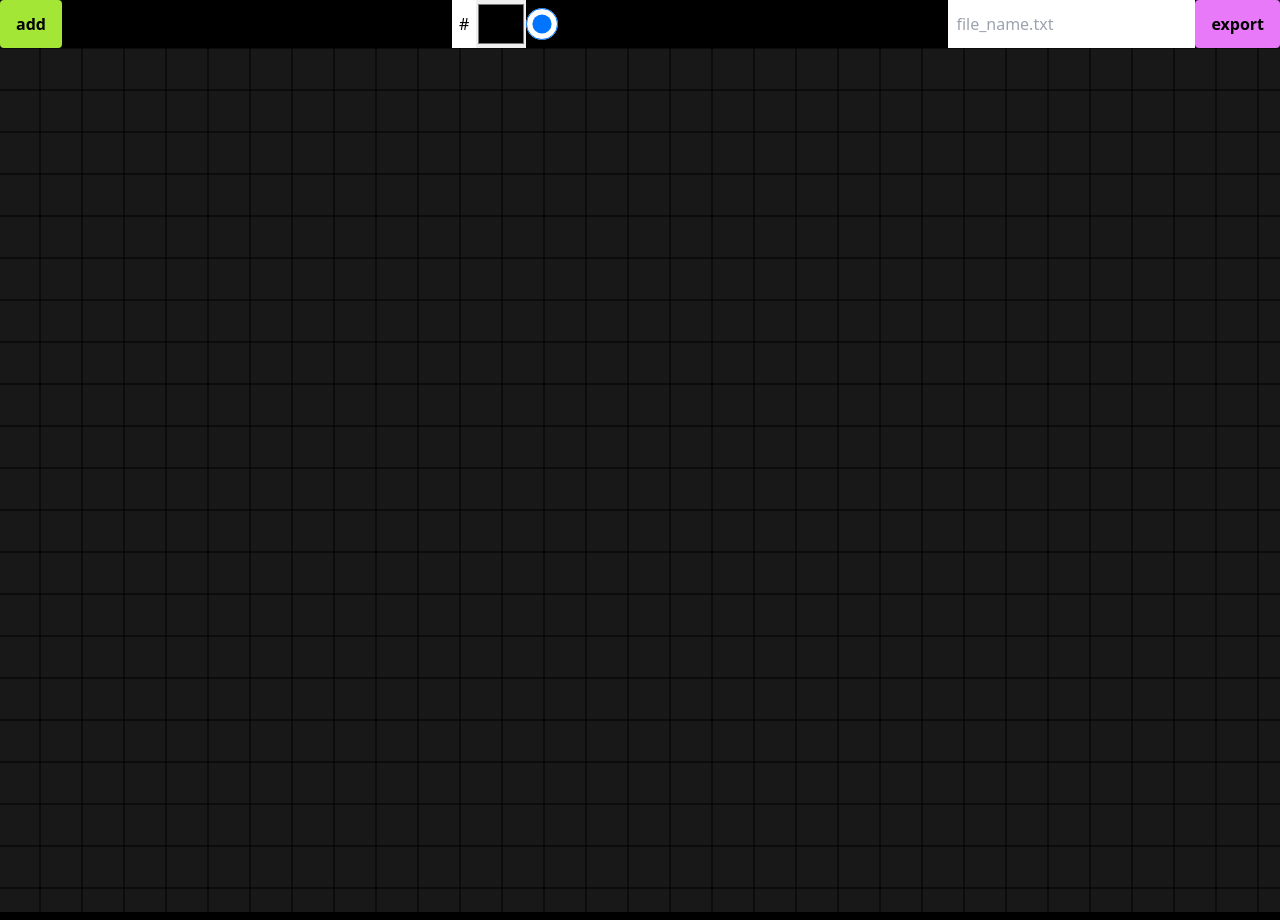
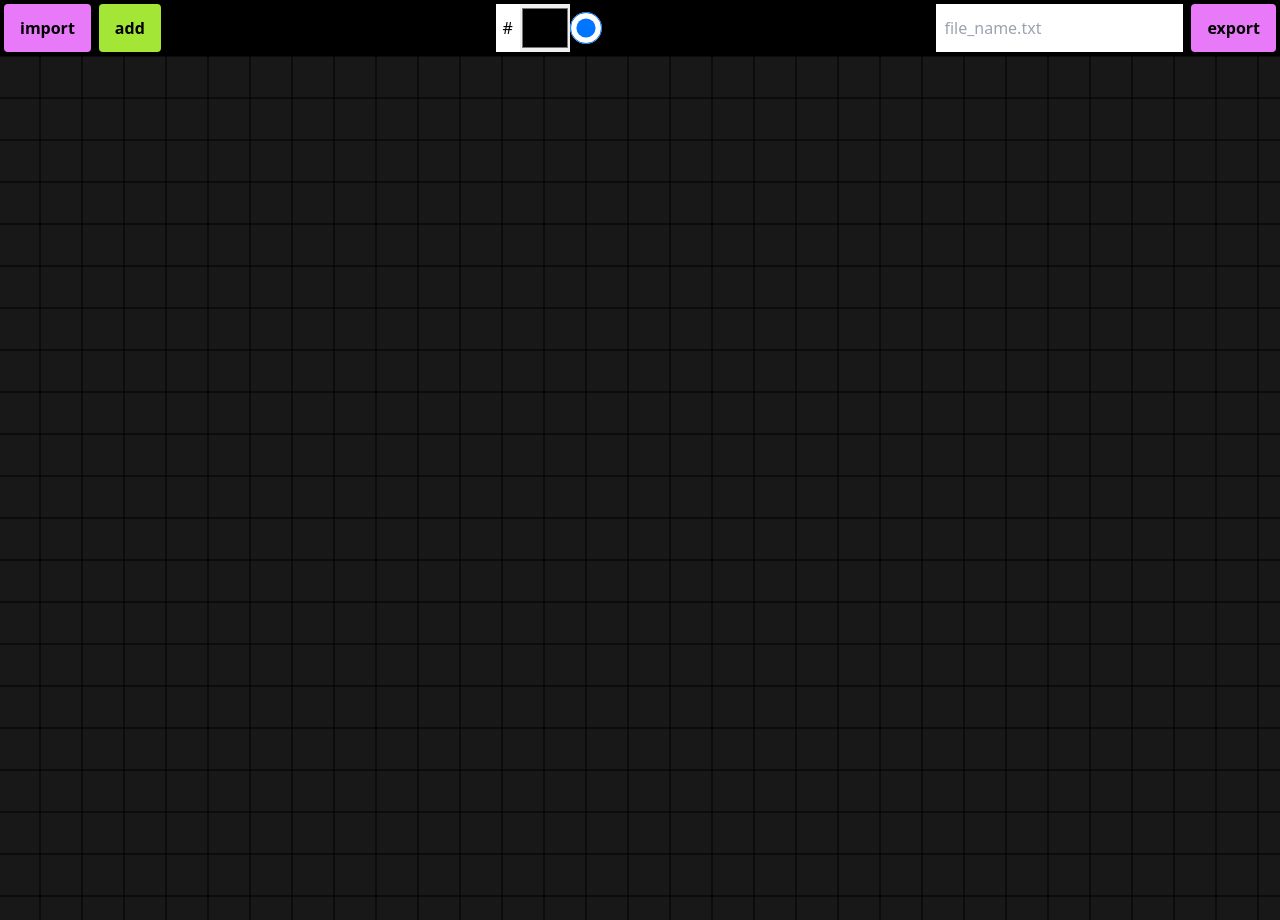
Before and after one commit to Kededia/map2str, a website: page index.html in a window 1280 px wide. Shown: the top 920 px of the page. Drawn offline with nearby package versions, Linux system fonts and the light colour scheme.

Commit message:
many palette items

```diff
--- a/index.html
+++ b/index.html
@@ -7,9 +7,10 @@
     <title>map2str</title>
   </head>
   <body class="bg-black overflow-hidden">
-      <div class="flex h-12">
+      <div class="flex h-12 gap-2 m-1">
+        <button id="import" class="px-4 py-0 rounded bg-fuchsia-400 font-bold">import</button>
         <button id="add" class="px-4 py-0 rounded bg-lime-400 font-bold">add</button>
-        <div id="palette" class="grow flex items-center justify-center gap-2 px-2"></div>
+        <div id="palette" class="grow flex items-center justify-center gap-2 px-2 overflow-auto" style="scrollbar-width: thin"></div>
         <input id="filename" type="text" placeholder="file_name.txt" class="px-2">
         <button id="export" class="px-4 py-0 rounded bg-fuchsia-400 font-bold">export</button>
       </div>
```
